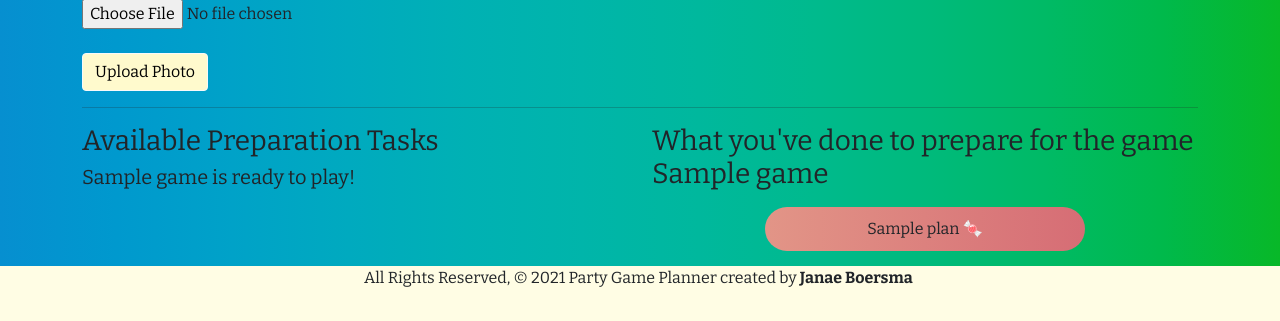
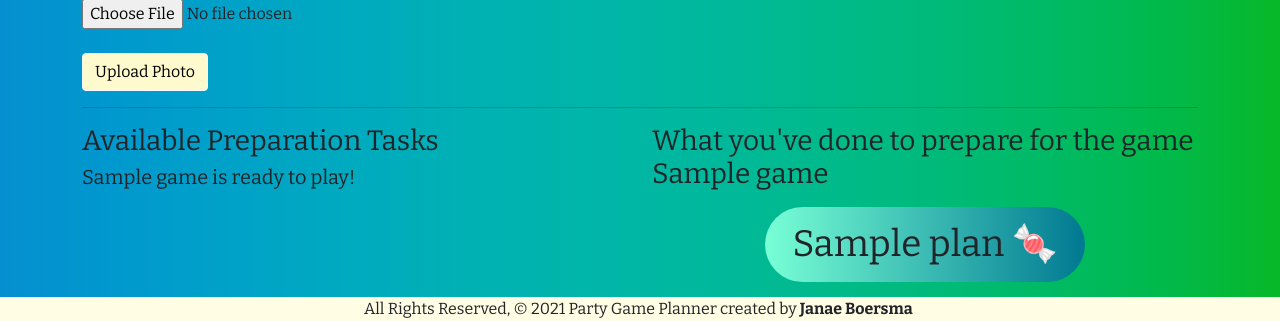
Before and after one commit to janae-b/partygameplanner, a Django app: page /games/1/ in a window 1280 px wide. Shown: the part 1052-1373 px from the top of the page. Before the commit the page ends 1339 px from the top, so only its background shows below. Run offline with Django 3.2, Linux system fonts and the light colour scheme; a user stored in the database is signed in; tables that the repository leaves empty hold one stand-in row (values such as "Sample post"); some libraries are stand-ins or nearby versions.

Commit message:
gradient backgrounds

```diff
--- a/main_app/static/css/style.css
+++ b/main_app/static/css/style.css
@@ -132,16 +158,9 @@ html {
   align-content: space-around;
   justify-content: center;
   border-radius: 42px;
-  /* background: #007991;
+  background: #007991;
   background: -webkit-linear-gradient(to right, #78ffd6, #007991);
-  background: linear-gradient(to right, #78ffd6, #007991); */
-  /* background: #30E8BF;
-background: -webkit-linear-gradient(to right, #FF8235, #30E8BF);
-background: linear-gradient(to right, #FF8235, #30E8BF);  */
-background: #D66D75;  /* fallback for old browsers */
-background: -webkit-linear-gradient(to right, #E29587, #D66D75);  /* Chrome 10-25, Safari 5.1-6 */
-background: linear-gradient(to right, #E29587, #D66D75); /* W3C, IE 10+/ Edge, Firefox 16+, Chrome 26+, Opera 12+, Safari 7+ */
-
+  background: linear-gradient(to right, #78ffd6, #007991);
   text-align: center;
   min-width: 10rem;
   max-width: 20rem;
@@ -152,6 +171,10 @@ background: linear-gradient(to right, #E29587, #D66D75); /* W3C, IE 10+/ Edge, F
 
 .card-task-content {
   font-size: 2.5rem;
+}
+
+.card-task-content-game {
+  font-size: 2.3rem;
 }
 
 .card-action {
--- a/main_app/templates/games/detail.html
+++ b/main_app/templates/games/detail.html
@@ -63,17 +63,14 @@
     {% if plans.count %}
       {% for plan in plans.all %}
         <div class="card-task">
-          <div class="card-content">
-            <span class="card-title">
+          <div class="card-task-content">
               {{ plan.name }}
               {{ plan.get_emoji_display }}
-              </span>
-            </span>
           </div>
           <div class="card-action">
             <form action="{% url 'assoc_plan' game.id plan.id %}" method="post">
               {% csrf_token %}
-              <button type="submit" class="btn btn-warning"><i class="fas fa-check"></i></button>
+              <button type="submit" class="btn btn-dark"><i class="fas fa-check"></i></button>
             </form>
           </div>
         </div>
@@ -87,12 +84,9 @@
     {% if game.plans.count %}
       {% for plan in game.plans.all %}
         <div class="card-task">
-          <div class="card-content">
-            <span class="card-title">
+          <div class="card-task-content-game">
               {{ plan.name }}
               {{ plan.get_emoji_display }}
-              </span>
-            </span>
           </div>
         </div>
       {% endfor %}
--- a/main_app/templates/main_app/game_confirm_delete.html
+++ b/main_app/templates/main_app/game_confirm_delete.html
@@ -3,7 +3,7 @@
 {% block content %}
   <h1>Delete Game</h1>
 
-  <h3>Are you sure you want to delete {{ object.name }}?</h3>
+  <h4>Are you sure you want to delete {{ object.name }}?</h4>
 
   <form action="" method="POST">
     {% csrf_token %}
--- a/main_app/templates/main_app/game_form.html
+++ b/main_app/templates/main_app/game_form.html
@@ -10,7 +10,7 @@
 
   <form action="" method="post">
     {% csrf_token %}
-    <table>
+    <table class="add-game-table">
       {{ form.as_table }}
     </table>
     <input type="submit" value="Submit" class="btn btn-warning">
--- a/main_app/templates/main_app/plan_detail.html
+++ b/main_app/templates/main_app/plan_detail.html
@@ -4,10 +4,10 @@
 <h1>Preparation Task Details</h1>
 
 <div class="row">
-  <div class="col s6 col-offset-3">
+  {% comment %} <div class="col s6 col-offset-3"> {% endcomment %}
     <div class="card-task">
       <div class="card-task-content">
-        {% comment %} <span class="card-title">{{ plan.name }}</span> {% endcomment %}
+
         <p>{{ plan.name }} </p>
         <p>{{ plan.get_emoji_display }}</p>
       </div>
```
Also changed, not shown: other parts of main_app/static/css/style.css (+28 -2 lines).
